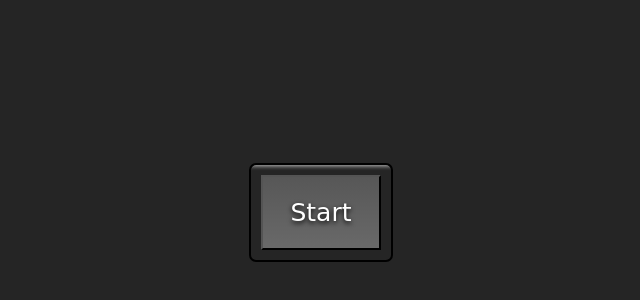
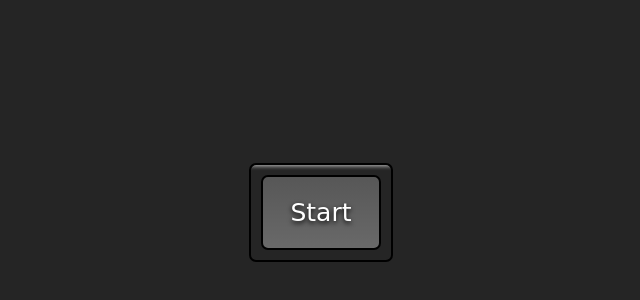
Before and after one commit to trdxDeepu/pictureinpicture, a plain HTML site: page index.html in a window 1280 px wide. Shown: the part 188-488 px from the top of the page, 319-959 px from the left. Drawn offline with Linux system fonts and the light colour scheme; a web font is replaced by a local one.

Commit message:
added box shadows

```diff
--- a/style.css
+++ b/style.css
@@ -31,5 +31,10 @@ button{
     color: white;
     text-shadow: 0 2px 5px black ;
     background: linear-gradient(to top, #696969,#575757);
+    border: 2px solid black;
+    border-radius: 7px;
+    box-shadow:  inset 0 20px 4px -19px  rgba(255,255,255,0.7) ,
+    rgba(255,255,255,0.4) , 0 12px 12px 0 rgba(0,0,0,0.3)
+    ;
 
 }
```
